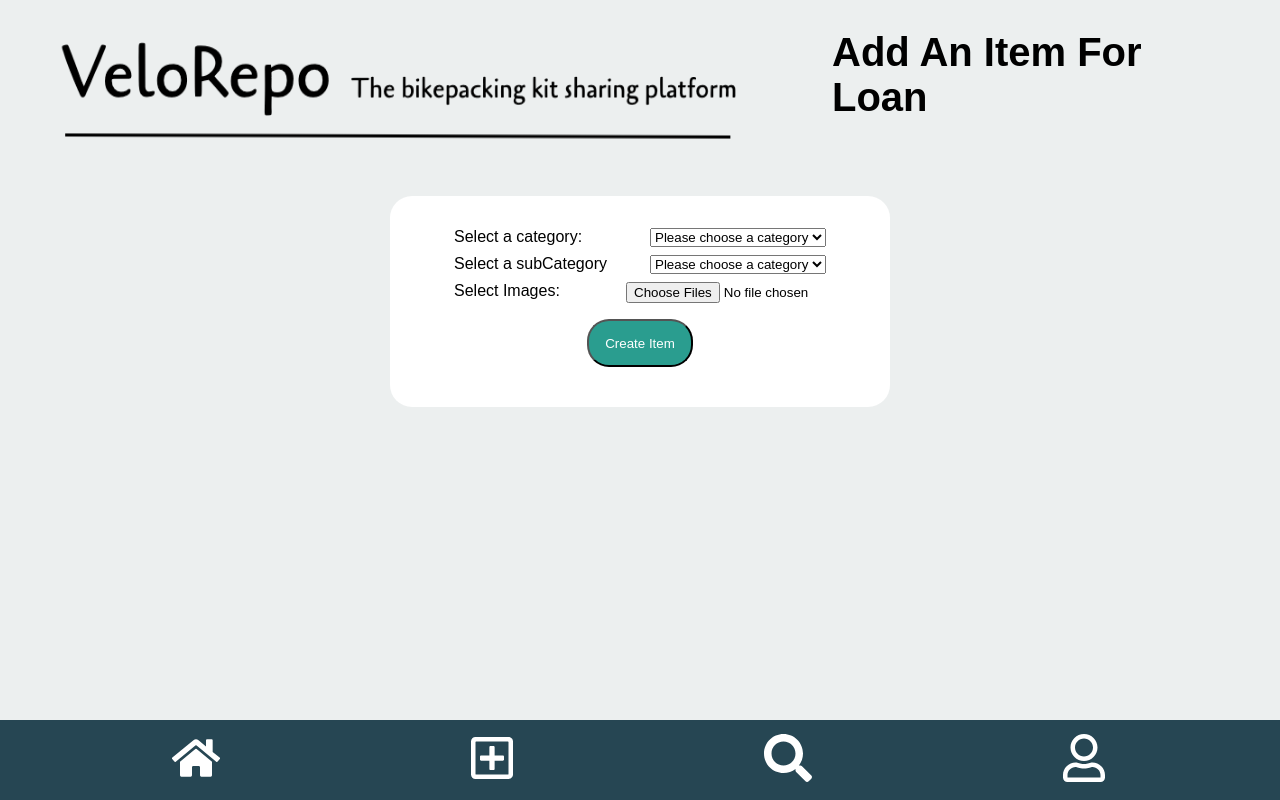
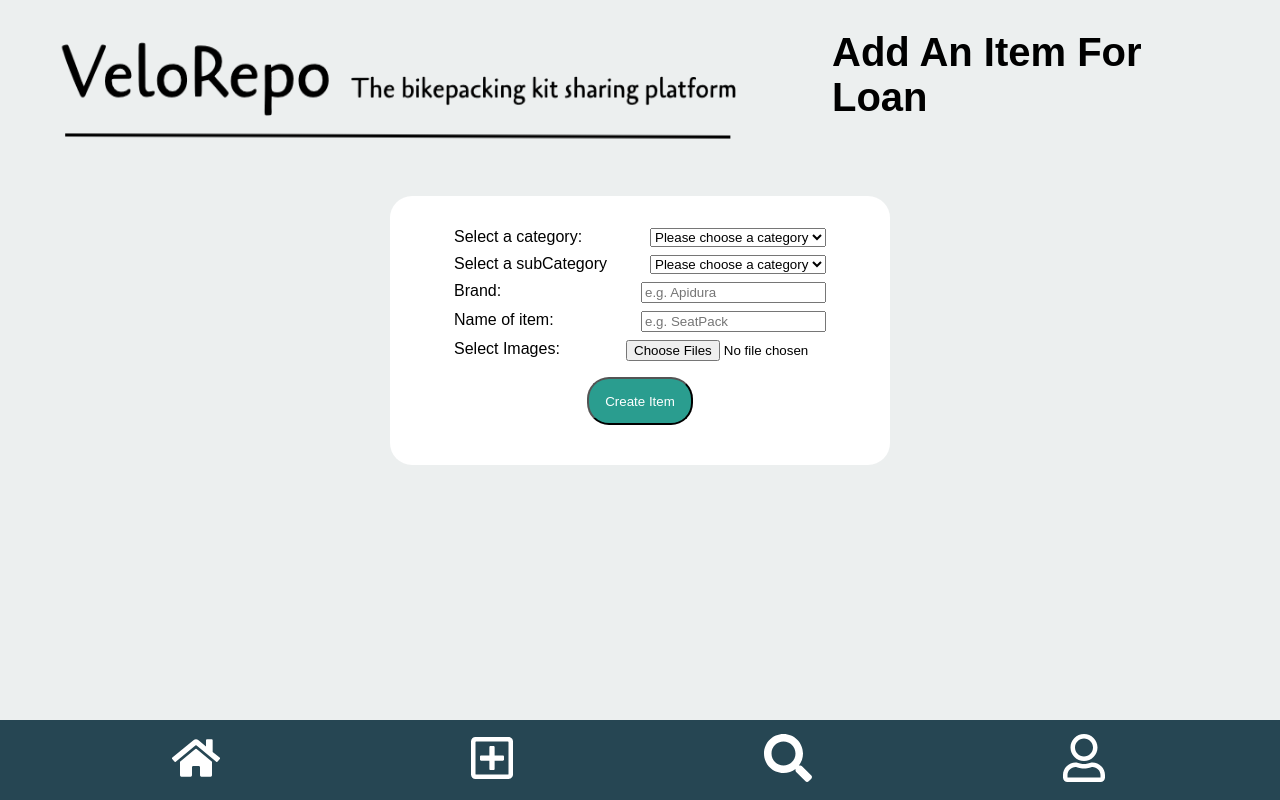
Before and after one commit to HelenLangers/VeloRepo, a React (Create React App) app: page /create-item in a window 1280 px wide. Built offline with nearby package versions, Linux system fonts and the light colour scheme; no server answers; sample sign-in values are in the browser's storage; a web font is replaced by a local one.

Commit message:
conditional rendering of subcategory

```diff
--- a/src/Pages/CreateItem.jsx
+++ b/src/Pages/CreateItem.jsx
@@ -22,10 +22,14 @@
 
   const [loading, setLoading] = useState(false);
   const [formData, setFormData] = useState({
+    category: "",
+    subcategory: "",
+    brand: "",
+    name: "",
     images: {},
   });
 
-  const { images } = formData;
+  const { category, subcategory, images, brand, name } = formData;
 
   const auth = getAuth();
   const navigate = useNavigate();
@@ -45,7 +49,6 @@
     return () => {
       isMounted.current = false;
     };
-    // eslint-disable-next-line
   }, [isMounted]);
 
   if (loading) {
@@ -69,7 +72,7 @@
         // Create a root reference
         const storage = getStorage();
         // create dynamic filename
-        const fileName = `${auth.currentUser.uid}-${image.name}-${uuidv4()}`;
+        const fileName = `${image.name}-${uuidv4()}`;
 
         // Create a storage reference
         const storageRef = ref(storage, "images/" + fileName);
@@ -100,19 +103,19 @@
           },
           (error) => {
             switch (error.code) {
-              case 'storage/unauthorized':
+              case "storage/unauthorized":
                 // User doesn't have permission to access the object
                 break;
-              case 'storage/canceled':
+              case "storage/canceled":
                 // User canceled the upload
                 break;
 
               // ...
 
-              case 'storage/unknown':
+              case "storage/unknown":
                 // Unknown error occurred, inspect error.serverResponse
-                break;}
-
+                break;
+            }
           },
           () => {
             // Handle successful uploads on complete
@@ -172,11 +175,15 @@
         <div className="entryFormBlock">
           <form method="post" className="entryForm" onSubmit={onSubmit}>
             <div className="options">
-              <label htmlFor="mainCategory">Select a category:</label>
-              <select name="mainCategory" id="mainCategory" onChange={onMutate}>
+              <label htmlFor="category">Select a category:</label>
+              <select name="category" id="category" onChange={onMutate}>
                 <option value="">Please choose a category</option>
                 <option value="Camping">Camping</option>
                 <option value="Bikes">Bikes</option>
+                <option value="Bags">Bags</option>
+                <option value="Cooking">Cooking</option>
+                <option value="Electronics">Electronics</option>
+                <option value="Clothing">Clothing</option>
               </select>
             </div>
 
@@ -184,9 +191,56 @@
               <label htmlFor="subCategory">Select a subCategory</label>
               <select name="subCategory" id="subCategory" onChange={onMutate}>
                 <option value="">Please choose a category</option>
-                <option value="Sleeping Bag">Sleeping Bag</option>
+                {(category === "Camping") &&
+                  <><option value="Sleeping Bag">Sleeping Bag</option><option value="Sleeping Mat">Sleeping Mat</option><option value="Tent">Tent</option><option value="Bivvy">Bivvy</option></>}
+                {(category === "Bikes") &&
+                <><option value="Off Road">Off Road</option>
+                  <option value="Road">Road</option></>}
+                {(category === "Cooking") &&
+                <><option value="Stove">Stove</option>
+                  <option value="Crockery">Pans, Bowls etc</option></>}
+                {(category === "Electronics") &&
+                <><option value="Lighting">Lighting</option>
+                    <option value="PowerBank">PowerBank</option></>}
+                {(category === "Clothing") &&
+                <><option value="Insulated">Insulated Items</option>
+                  <option value="Waterproof">Waterproof Items</option></>}
+                {(category === "Bags") &&
+                <><option value="">No subcategories needed</option></>}
               </select>
             </div>
+
+            <div className="options">
+              <label htmlFor="brand">Brand:</label>
+              <input
+                type="text"
+                placeholder="e.g. Apidura"
+                id="brand"
+                onChange={onMutate}
+                value={brand}
+              />
+            </div>
+
+            <div className="options">
+              <label htmlFor="name">Name of item:</label>
+              <input
+                type="text"
+                placeholder="e.g. SeatPack"
+                id="name"
+                onChange={onMutate}
+                value={name}
+              />
+            </div>
+
+
+
+
+
+
+
+
+
+
 
             <div className="options">
               <label htmlFor="images">Select Images:</label>
```
